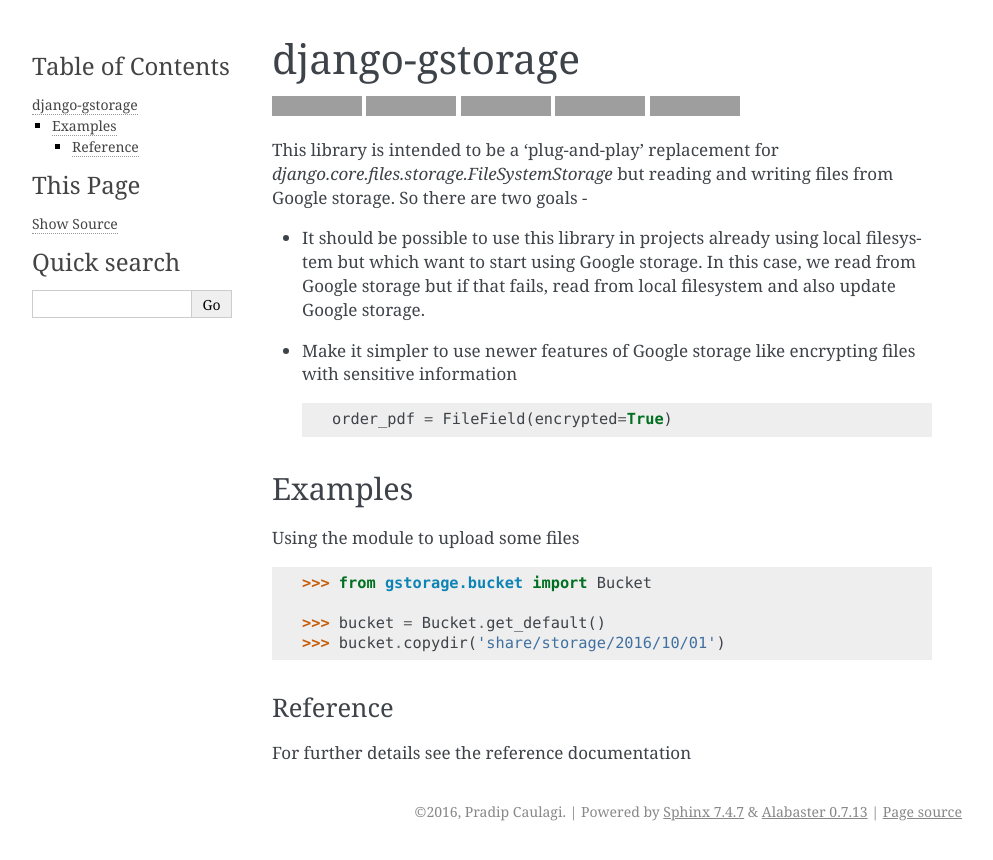
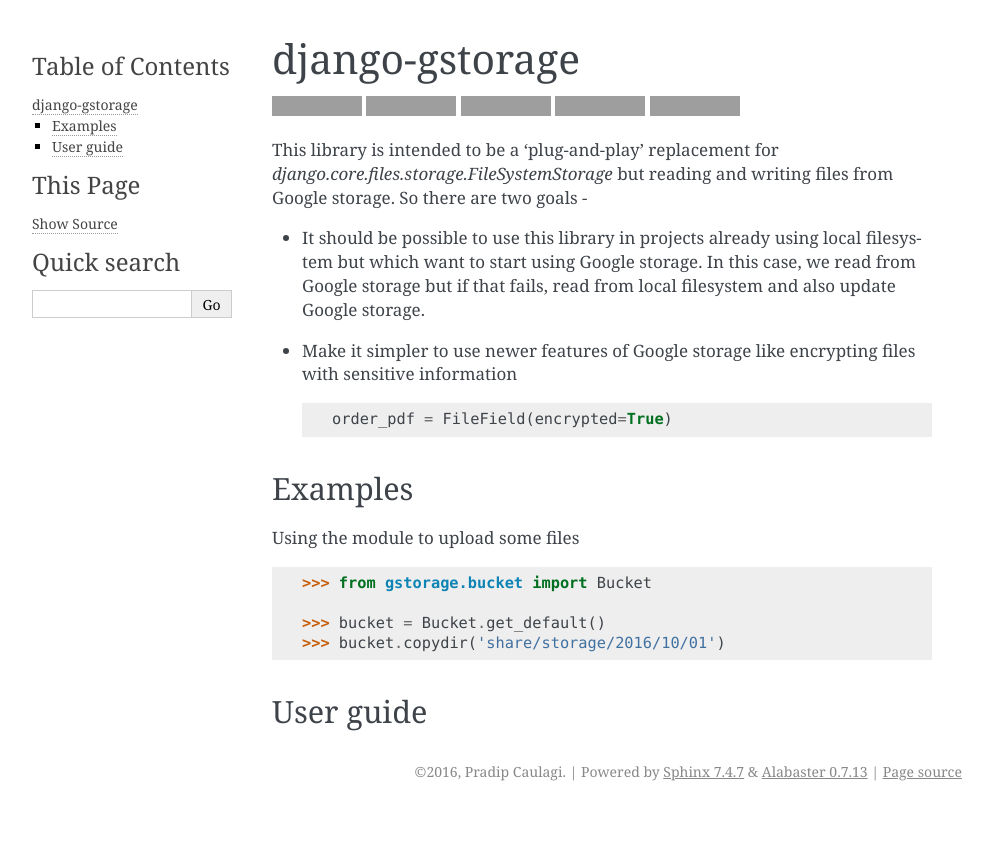
Before and after one commit to fyndiq/django-gstorage, a Sphinx documentation site: the page built from docs/index.rst, in a window 1280 px wide, cut to the strip 0-860 px from the top of the page. Shown: the whole strip, without its empty margins (148-1141 px from the left). Built offline with Sphinx 7.4.7, drawn with Linux system fonts in a browser that asks for light colours; grey boxes are pictures that could not be loaded.

Commit message:
Add documentation for gstorage.bucket

```diff
--- /dev/null
+++ b/docs/bucket.rst
@@ -0,0 +1,4 @@
+.. automodule:: gstorage.bucket
+
+.. autoclass:: gstorage.bucket.Bucket
+   :members:
--- a/docs/index.rst
+++ b/docs/index.rst
@@ -1,9 +1,9 @@
 .. include:: ../README.rst
 
-Reference
----------
-
-For further details see the reference documentation
+User guide
+++++++++++
 
 .. toctree::
    :maxdepth: 2
+
+   bucket
```
